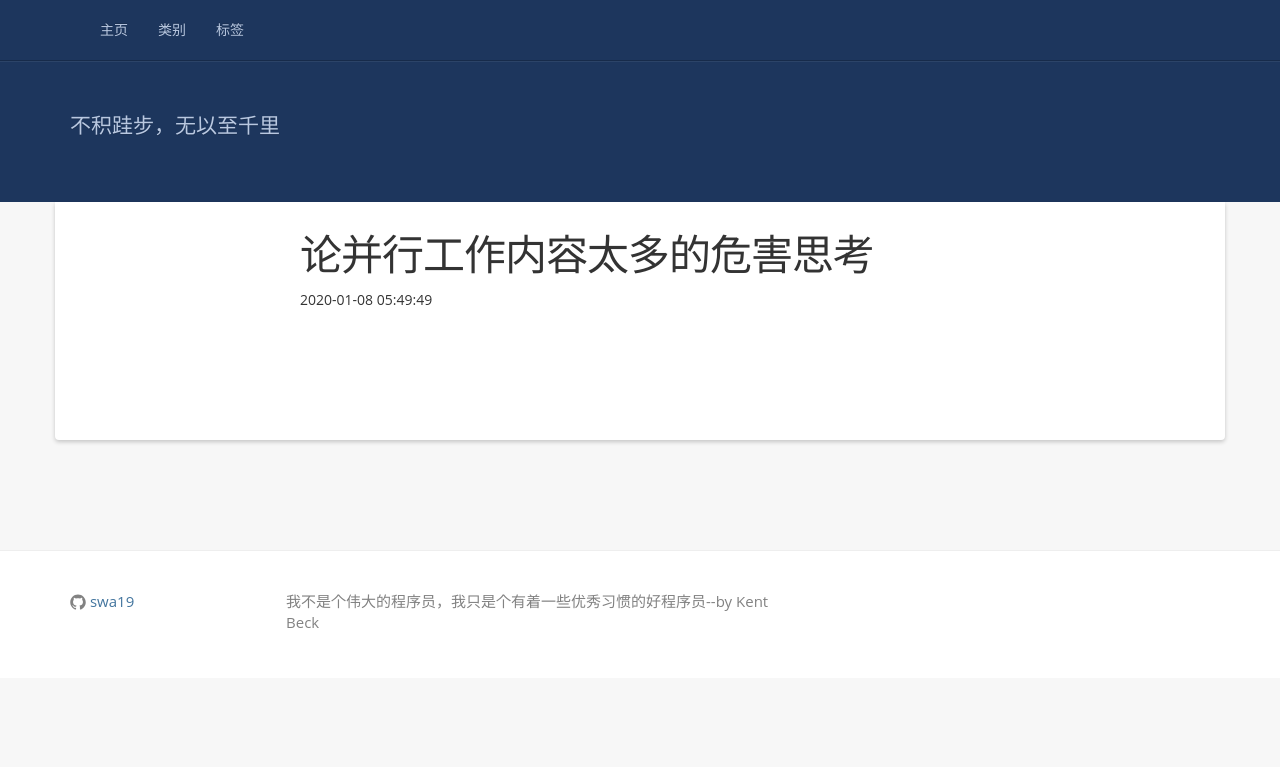
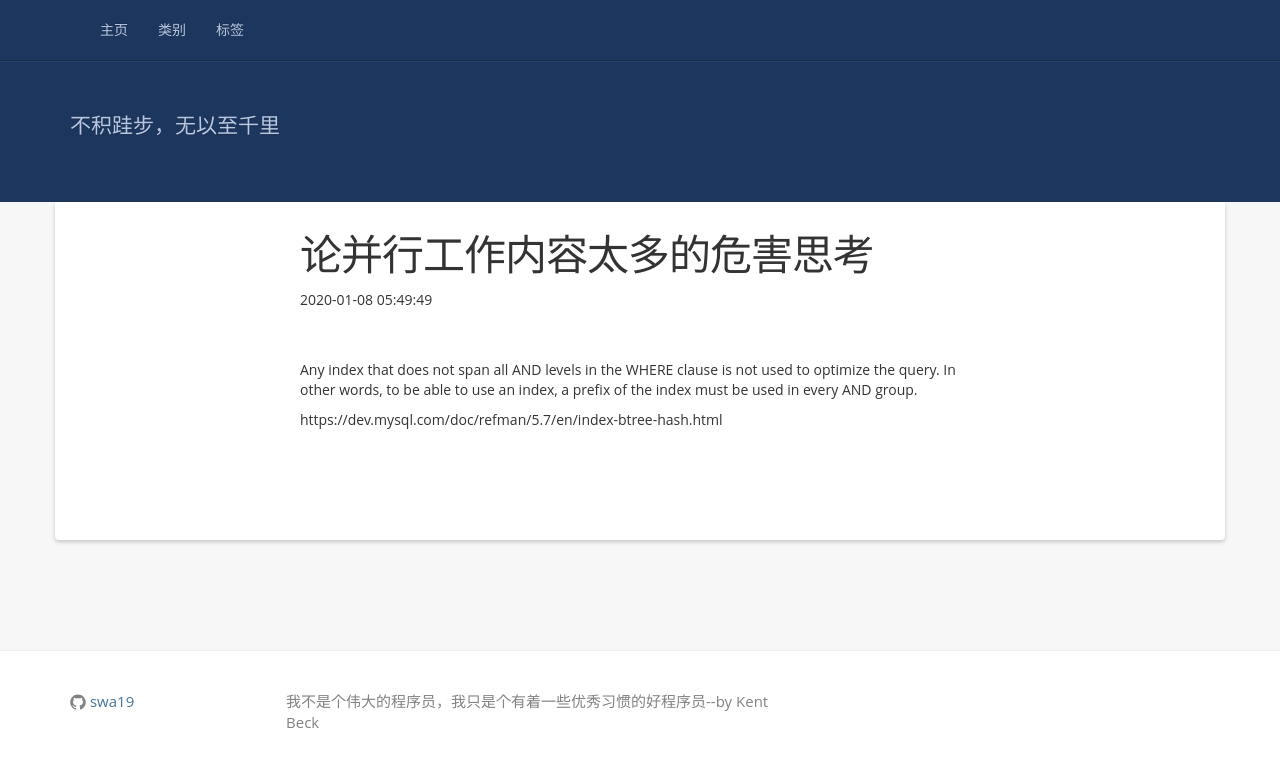
Before and after one commit to caojinyan24/caojinyan24.github.io, a Jekyll site: the page built from _posts/temp/2020-01-08-am.md, in a window 1280 px wide. Shown: the top 767 px of the page. Built offline with Jekyll 4.4.1, drawn with Linux system fonts in a browser that asks for light colours; nearby versions of some CDN libraries.

Commit message:
t
Change-Id: I24bec77fddb38b7fea76e7a17e9a8636b52c2fc0

```diff
--- /dev/null
+++ b/_posts/temp/2020-01-08-am.md
@@ -0,0 +1,11 @@
+---
+layout: post
+title: "论并行工作内容太多的危害思考"
+date: 2020-01-08 13:49:49 +0800
+categories: 其他
+tags: others
+---
+
+Any index that does not span all AND levels in the WHERE clause is not used to optimize the query. In other words, to be able to use an index, a prefix of the index must be used in every AND group.
+
+https://dev.mysql.com/doc/refman/5.7/en/index-btree-hash.html
```
Also changed, not shown: _posts/2019/201910/2019-10-12-basic.md (+16 -0 lines), _posts/2020/202001/2020-01-08-am.md (deleted, +0 -7 lines), _posts/2020/202005/2020-05-11-context.md (added, +15 -0 lines), _posts/temp/2019-12-19-disscuss.md (renamed from _posts/2019/201912/2019-12-19-disscuss.md), 4 other files.
